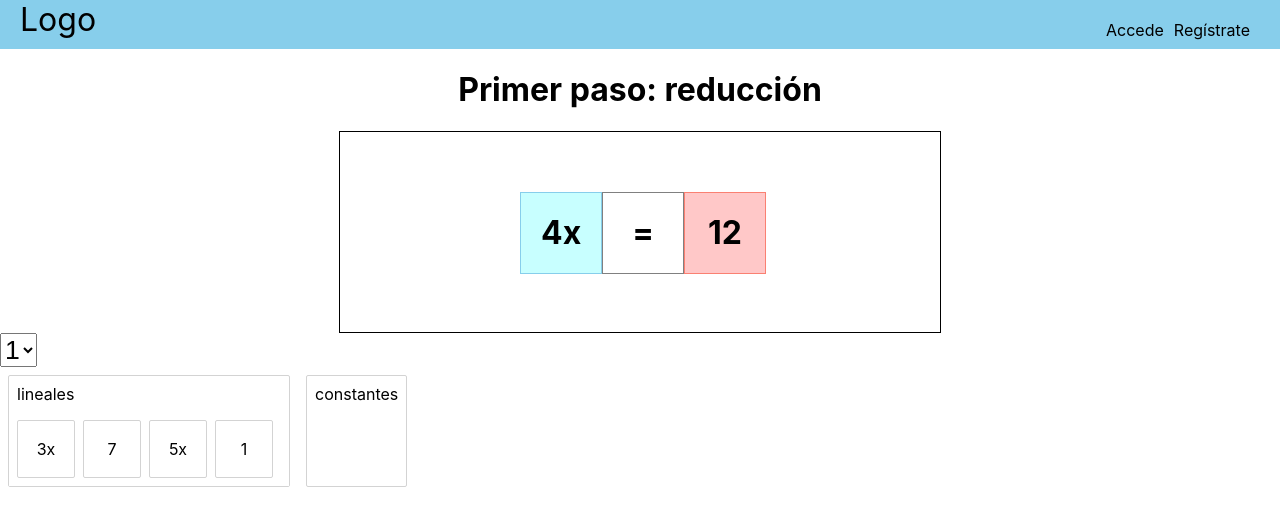
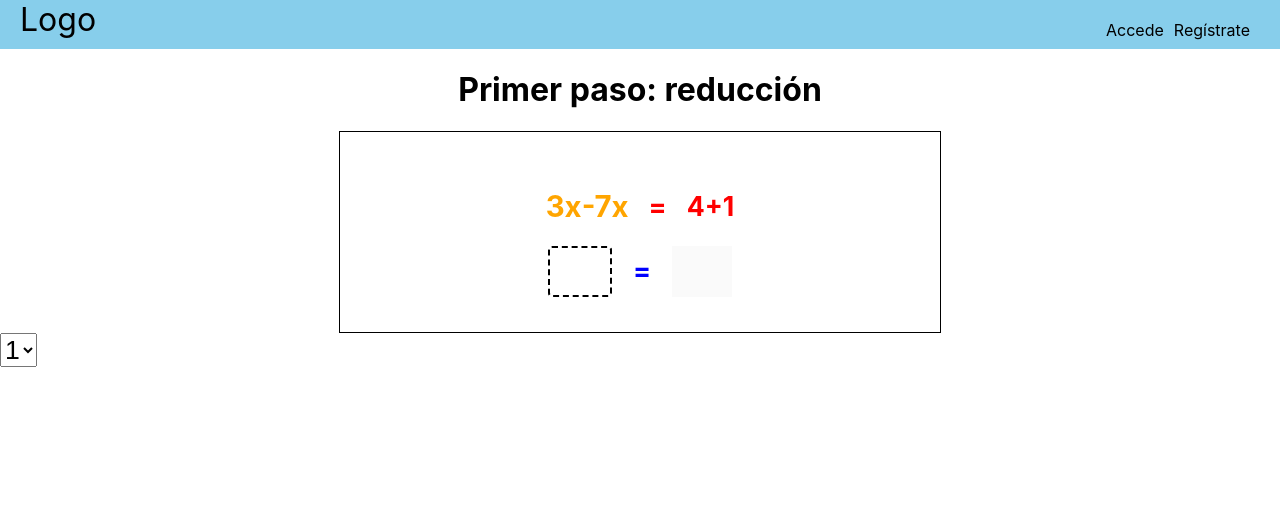
Before and after one commit to chopinex/ecuaciones, a React (Create React App) app: page / in a window 1280 px wide. Shown: the top 526 px of the page. Built offline with nearby package versions, Linux system fonts and the light colour scheme.

Commit message:
Reduccion casi completa Signed-off-by: chopinex <arnariv@gmail.com>

```diff
--- a/src/components/Principal/Column.css
+++ b/src/components/Principal/Column.css
@@ -1,6 +1,6 @@
 .col-container{
-    margin:  8px;
-    border:  1px solid lightgray;
+    margin:  2px;
+    /*border:  1px solid lightgray;*/
     border-radius: 2px;
 
     display:  flex;
@@ -15,3 +15,9 @@
     padding: 8px;
     display:  flex;
 }
+
+@keyframes animatedNumber{
+    0%{color: red;font-size:20pt;}
+    50%{color: orange;font-size:22pt;}
+   100%{color: red;font-size:20pt;}
+}
--- a/src/components/Principal/Column.js
+++ b/src/components/Principal/Column.js
@@ -4,14 +4,20 @@ import './Column.css'
 import Task from './Task'
 
 const Column = (props) =>{
+    const normalNumber = {color: "red",fontSize:"20pt"};
+
+    const animatedNumber = { animation: "animatedNumber 1s infinite"};
+
     return (
-        <div className="col-container">
-            <div className="col-title">{props.column.title}</div>
+        <div className="col-container" style={props.lado===props.column.id?animatedNumber:normalNumber}>
+            {/*<div className="col-title">{props.column.title}</div>*/}
             <Droppable droppableId={props.column.id} direction = 'horizontal'>
             {(provided,snapshot) => (<div className="task-list"
                 ref={provided.innerRef}
                  {...provided.droppableProps}
-                 style={{...provided.droppableProps.style,backgroundColor: snapshot.isDraggingOver ? 'lightgrey' : 'white'}}>
+                 style={{...provided.droppableProps.style,
+                    backgroundColor: snapshot.isDraggingOver ? 'lightgrey' : 'white',
+                    borderColor: props.lado===props.column.id ? 'red' : 'white'}}>
                 {props.tasks.map((task,index) =>
                 <Task key={task.id} task={task} index={index}/>)}
                 {provided.placeholder}
--- a/src/components/Principal/Principal.css
+++ b/src/components/Principal/Principal.css
@@ -12,37 +12,39 @@ select{
     height:  200px;
     width:  600px;
     border: 1px solid black;
+
+    display:  flex;
+    flex-direction: column;
+    justify-content: center;
+    align-items: center;
 }
 
-.elemento-ecuacion{
-    padding: 20px;
-    background-color: rgb(200, 200, 255);
-    width:  40px;
-    height: 40px;
+.reducido{
+    font-size: 20pt;
+    font-weight: bold;
+    width: 60px;
     text-align: center;
-    font-size: 24pt;
-    font-weight: bold;
+    padding: 8px 0;
+}
 
-    -webkit-touch-callout: none; /* iOS Safari */
-    -webkit-user-select: none; /* Safari */
-     -khtml-user-select: none; /* Konqueror HTML */
-       -moz-user-select: none; /* Old versions of Firefox */
-        -ms-user-select: none; /* Internet Explorer/Edge */
-            user-select: none; /* Non-prefixed version, currently
-                                  supported by Chrome, Edge, Opera and Firefox */
+.reducido:enabled{
+    border: 2px dashed black;
+    border-radius: 4px;
+}
+
+.reducido:disabled{
+    border: 0px;
+    color: blue;
 }
 
 .ecuacion{
-        display:  flex;
-        position:  relative;
-        top:  30%;
-        left:  30%;
+    display:  flex;
 }
 
 .lineal{
     padding: 20px;
-    background-color: rgb(200, 255, 255);
-    border: 1px solid skyblue;
+    /*background-color: rgb(200, 255, 255);
+    border: 1px solid skyblue;*/
     width:  40px;
     height:  40px;
     text-align: center;
@@ -52,7 +54,7 @@ select{
 
 .igual{
     padding: 20px;
-    border: 1px solid gray;
+    /*border: 1px solid gray;*/
     width:  40px;
     height:  40px;
     text-align: center;
@@ -62,8 +64,8 @@ select{
 
 .constante{
     padding: 20px;
-    background-color: rgb(255, 200, 200);
-    border: 1px solid salmon;
+    /*background-color: rgb(255, 200, 200);
+    border: 1px solid salmon;*/
     width:  40px;
     height:  40px;
     text-align: center;
--- a/src/components/Principal/Principal.js
+++ b/src/components/Principal/Principal.js
@@ -1,33 +1,29 @@
 import React,{useState} from 'react'
-import { useSpring, animated } from '@react-spring/web'
-import { useDrag } from '@use-gesture/react'
 import {DragDropContext} from 'react-beautiful-dnd'
 import './Principal.css'
 import Column from './Column'
 
 const Principal = () =>{
-    const [nivel,setNivel] =useState(1)
-    const [{x,y},api] = useSpring(()=>({x:0,y:0}))
+    const [nivel,setNivel] = useState(1)
+    const [error,setError] = useState('')
+    const [lado,setLado] = useState('column-1')
 
     const initialData={
         tasks: {
             'task-1' : { id: 'task-1', content: '3x'},
-            'task-2' : { id: 'task-2', content: '7'},
-            'task-3' : { id: 'task-3', content: '5x'},
-            'task-4' : { id: 'task-4', content: '1'},
+            'task-2' : { id: 'task-2', content: '-7x'},
+            'task-3' : { id: 'task-3', content: '4'},
+            'task-4' : { id: 'task-4', content: '+1'},
+            'igual' : {id:'igual', content: '='}
         },
         columns:{
-            'column-1' : { id:'column-1', title: 'lineales', taskIds : ['task-1','task-2','task-3','task-4'],},
-            'column-2' : { id:'column-2', title: 'constantes', taskIds : [],},
+            'column-1' : { id:'column-1', title: 'lineales', taskIds : ['task-1','task-2'],},
+            'column-0' : { id:'column-0', title: 'signo', taskIds : ['igual']},
+            'column-2' : { id:'column-2', title: 'constantes', taskIds : ['task-3','task-4'],},
         },
-        columnOrder : ['column-1','column-2'],
+        columnOrder : ['column-1','column-0','column-2'],
     };
 
-    const bind = useDrag(({ down, offset: [ox, oy] }) =>
-        api.start({ x: ox, y: oy, immediate: down })
-        , {
-    bounds: { left: 0, right: 520, top: 0, bottom: 120 }
-    })
 
     const handleChange = (event) =>{
         console.log(parseInt(event.target.value))
@@ -36,12 +32,51 @@ const Principal = () =>{
 
     const [data,setData] = useState(initialData)
 
-    const dragStart = () =>{
-        document.getElementById('contexto').style.color = 'red';
+    const calcularL = (value) =>{
+        var suma=0;
+        var val = parseInt(value);
+        var variable=value.match(/[A-Za-z]+/);
+        if(!variable){
+            setError("no hay variable!");
+            return;
+        }
+        else{
+            if(variable[0]!=='x'){
+                setError("no es la variable correcta");
+                return;
+            }
+            else
+                setError("");
+        }
+
+        data.columns['column-1'].taskIds.map( tid =>{
+            suma+=parseInt(data.tasks[tid].content.match(/[+,-]*\d+/g));
+        })
+        if(suma!==val)
+            setError("no es el valor correcto");
+        else{
+            setError("bien!!");
+            setLado('column-2');
+        }
     }
 
-    const dragUpdate = () =>{
+    const calcularC = (value) =>{
+        var suma=0;
+        var val = parseInt(value);
 
+        data.columns['column-2'].taskIds.map( tid =>{
+            suma+=parseInt(data.tasks[tid].content.match(/[+,-]*\d+/g));
+        })
+        if(suma!==val)
+            setError("no es el valor correcto");
+        else{
+            setError("bien!!");
+            setLado('');
+        }
+    }
+
+    const dragStart = () =>{
+        document.getElementById('contexto').style.color = 'green';
     }
 
     const dragEnd = result =>{
@@ -107,30 +142,37 @@ const Principal = () =>{
                  <h1>Primer paso: reducción</h1>
                  <div className="area-ecuacion">
                     <div className="ecuacion">
-                        <div className="lineal">4x</div>
-                        <div className="igual">=</div>
-                        <div className="constante">12</div>
+                        <DragDropContext onDragStart={dragStart} onDragEnd={dragEnd}>
+                        <div id="contexto" className="lista">
+                        {
+                            data.columnOrder.map(columnId => {
+                                const column = data.columns[columnId];
+                                const tasks =column.taskIds.map(taskId => data.tasks[taskId])
+
+                                return (
+                                    <Column
+                                     key={column.id}
+                                     column={column}
+                                     tasks={tasks}
+                                     lado={lado}/>
+                                    );
+                            })
+                        }
+                        </div>
+                        </DragDropContext>
                     </div>
+                    <div className="ecuacion">
+                        {<input type="text" className="reducido" disabled={lado!=='column-1'?true:false} onKeyPress={e => e.key === 'Enter' && calcularL(e.target.value)}/>}
+                        <div className="reducido" style={{color: 'blue',}}>=</div>
+                        {<input type="text"
+                         className="reducido" disabled={lado!=='column-2'?true:false} onKeyPress={e => e.key === 'Enter' && calcularC(e.target.value)}/>}
+                    </div>
+                    <div>{error}</div>
                  </div>
                  <select onChange={handleChange}>
                     <option value="1">1</option>
                     <option value="2">2</option>
                  </select>
-                 <DragDropContext onDragStart={dragStart} onDragUpdate={dragUpdate} onDragEnd={dragEnd}>
-                 <div id="contexto" className="lista">
-                     {
-                        data.columnOrder.map(columnId => {
-                            const column = data.columns[columnId];
-                            const tasks =column.taskIds.map(taskId => data.tasks[taskId])
-
-                            return (
-                                <Column key={column.id} column={column} tasks={tasks} />
-                                );
-                        })
-
-                     }
-                 </div>
-                 </DragDropContext>
             </div>
         );
     }
@@ -139,10 +181,20 @@ const Principal = () =>{
             <div>
                 <h1>Segundo paso: transposicion</h1>
                 <div className="area-ecuacion">
-                    <animated.div
-                    className="elemento-ecuacion"
-                    {...bind()} style={{ x, y, touchAction: 'none' }}
-                    >3x</animated.div>
+                    <DragDropContext onDragStart={dragStart} onDragEnd={dragEnd}>
+                        <div className="lista">
+                        {
+                            data.columnOrder.map(columnId => {
+                                const column = data.columns[columnId];
+                                const tasks =column.taskIds.map(taskId => data.tasks[taskId])
+
+                                return (
+                                    <Column key={column.id} column={column} tasks={tasks} />
+                                    );
+                            })
+                        }
+                    </div>
+                    </DragDropContext>
                 </div>
                 <select onChange={handleChange}>
                     <option value="1">1</option>
--- a/src/components/Principal/Task.css
+++ b/src/components/Principal/Task.css
@@ -1,12 +1,15 @@
 .task{
-    border: 1px solid lightgrey;
+    /*border: 1px solid lightgrey;
     border-radius: 2px;
     padding:  8px;
     margin-right: 8px;
-    width:  40px;
-    height:  40px;
+    width:  60px;*/
+    height:  60px;
 
     display:  flex;
     justify-content: center;
     align-items: center;
+    /*font-size: 20pt;*/
+    font-weight: bold;
+    /*color: red;*/
 }
```
